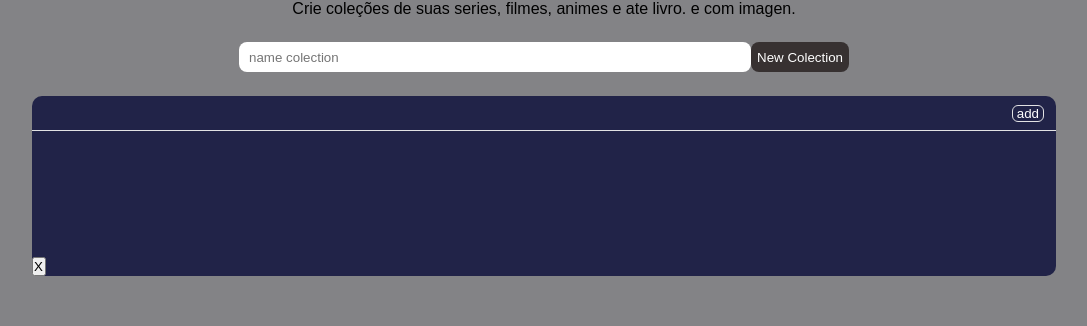
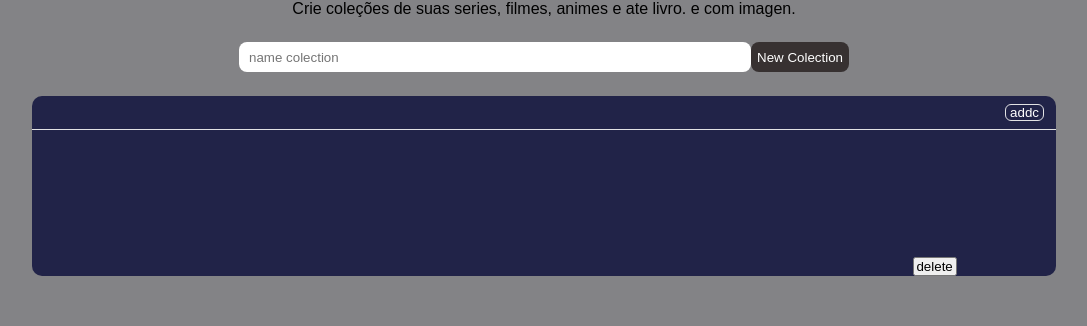
Before and after one commit to viniciuSoaress/create-colection, a React (Vite) app: page / in a window 1280 px wide. Both pictures are taken after a click on the button "New Colection". Shown: the top 326 px of the page, without its empty margins (96-1183 px from the left). Built offline with nearby package versions, Linux system fonts and the light colour scheme.

Commit message:
adicionando componente modal e começando a estilizar a aplicação

```diff
--- a/src/components/Card/index.module.css
+++ b/src/components/Card/index.module.css
@@ -54,17 +54,33 @@
     width: 70px;
 
     flex: 1, 1, 300px;
+
+    position: relative;
 }
 
+.mainConteiner button{
+    position: absolute;
+    top: 0;
+    right: 0;
+
+    border-radius: 50px;
+    border: 1px solid;
+
+    padding: 2px;
+
+    cursor: pointer;
+    background: rgba(96, 93, 93, 0.414);
+}
 .main img{
     width: 60px;
-    /* height: 60px; */
+    height: 60px;
     margin: 10px auto;
+
 
     border-radius: 8px;
 }
 
 .delete{
-    width: 14px;
-    padding-right: 10px;
+    width: 44px;
+    margin-left: 86%;
 }
--- a/src/components/Card/index.tsx
+++ b/src/components/Card/index.tsx
@@ -1,6 +1,8 @@
 import { useValue } from "../../hooks";
 
 import { CardProps } from "../../types";
+
+import { Modal } from "..";
 
 import S from './index.module.css'
 
@@ -9,46 +11,6 @@ export function Card({ names, onDelete, id }: CardProps) {
 
     const { isVisible, setIsVisible, handleitem, objetos, item, handleAddItem, handleDeleteItem } = useValue();
 
-    let modal: React.ReactNode;
-
-    if (isVisible) {
-        modal = (
-            <div>
-                <input
-                    type="text"
-                    name="avatar"
-                    placeholder="link da imagen"
-                    onChange={handleitem}
-                    value={item.avatar}
-                />
-                <input
-                    type="text"
-                    placeholder="nome da coleção"
-                    name="name"
-                    onChange={handleitem}
-                    value={item.name}
-                />
-                <button
-                    onClick={() =>{
-                        setIsVisible(false)
-                        handleAddItem()
-                    }}
-                >
-                    save
-                </button>
-            </div>
-        )
-    } else {
-        modal = (
-            <div>
-                <button
-                    onClick={() => setIsVisible(true)}
-                >
-                    add
-                </button>
-            </div>
-        )
-    }
 
 
     return (
@@ -58,20 +20,26 @@ export function Card({ names, onDelete, id }: CardProps) {
 
                 <strong>{names}</strong>
 
-                {modal}
+                <Modal
+                    isVisible={isVisible}
+                    item={item}
+                    setIsVisible={setIsVisible}
+                    handleitem={handleitem}
+                    handleAddItem={handleAddItem}
+                />
             </header>
 
             <main className={S.main}>
 
                 {objetos?.map(e => (
                     <div className={S.mainConteiner} key={e.id}>
-                        <img src={e.avatar} alt={e.name}/>
+                        <img src={e.avatar} alt={e.name} />
                         {' - '}
                         {e.name}
                         <button
                             onClick={() => handleDeleteItem(e.id)}
                         >
-                            del
+                            x
                         </button>
                     </div>
                 ))}
@@ -81,7 +49,7 @@ export function Card({ names, onDelete, id }: CardProps) {
 
             <button className={S.delete} onClick={() =>
                 onDelete(id)}>
-                X
+                delete
             </button>
 
         </section>
--- /dev/null
+++ b/src/components/Modal/index.tsx
@@ -0,0 +1,51 @@
+import { ModalProps } from "../../types"
+
+
+
+export function Modal({ isVisible, item, setIsVisible, handleitem, handleAddItem }: ModalProps) {
+
+    if (isVisible) {
+        return (
+            <>
+                <input
+                    type="text"
+                    name="avatar"
+                    placeholder="link da imagen"
+                    onChange={handleitem}
+                    value={item.avatar}
+                />
+                <input
+                    type="text"
+                    placeholder="nome da coleção"
+                    name="name"
+                    onChange={handleitem}
+                    value={item.name}
+                />
+                <button
+                    onClick={() => {
+                        setIsVisible(false)
+                        handleAddItem()
+                    }}
+                >
+                    save
+                </button>
+                <button
+                    onClick={() => {
+                        setIsVisible(false)
+                    }}
+                >
+                    canselar
+                </button>
+            </>
+        )
+    }
+    return (
+        <>
+            <button
+                onClick={() => setIsVisible(true)}
+            >
+                addc
+            </button>
+        </>
+    )
+}
--- a/src/components/index.ts
+++ b/src/components/index.ts
@@ -1 +1,2 @@
-export * from './Card'
+export * from './Card';
+export * from './Modal';
```
Also changed, not shown: src/types/types.ts (+11 -0 lines).
